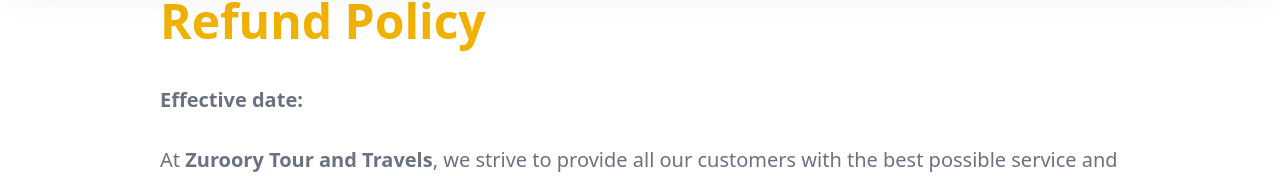
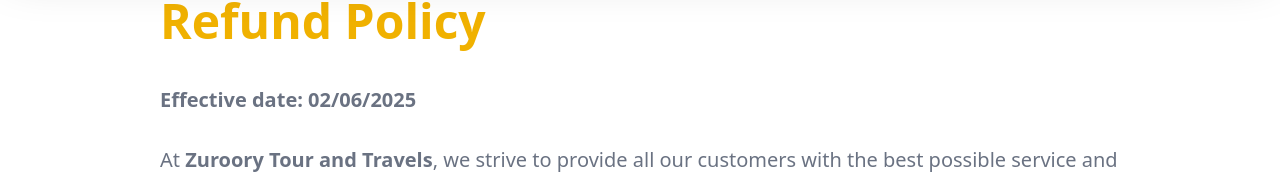
Before and after one commit to Amaanjan00/zuroorytourandtravels, a React (Vite) app: page /refund-policy in a window 1280 px wide. Shown: the part 123-299 px from the top of the page. Built offline with nearby package versions, Linux system fonts and the light colour scheme; a web font is replaced by a local one.

Commit message:
date added

```diff
--- a/src/Pages/RefundPolicy.jsx
+++ b/src/Pages/RefundPolicy.jsx
@@ -11,7 +11,7 @@ function RefundPolicy() {
         <h1 className='text-yellow-500 text-5xl font-bold'>Refund Policy</h1>
 
         <section>
-            <p><b>Effective date:</b></p>
+            <p><b>Effective date: 02/06/2025</b></p>
             <br />
             <p>At <b>Zuroory Tour and Travels</b>, we strive to provide all our customers with the best possible service and clarity when it comes to cancellations and refunds. This policy outlines the conditions under which refunds may be granted and the process for requesting them.</p>
         </section>
--- a/src/Pages/TermsAndConditions.jsx
+++ b/src/Pages/TermsAndConditions.jsx
@@ -11,7 +11,7 @@ function TermsAndConditions() {
             <h1 className='text-yellow-500 text-5xl font-bold'>Terms and Conditions</h1>
 
             <section>
-                <p><b>Effective date:</b></p>
+                <p><b>Effective date: 02/06/2025</b></p>
                 <br />
                 <p>Welcome to <b>Zuroory Tour and Travels</b>. By booking a package or using our services, you agree to the following terms and conditions. Please read them carefully before proceeding with any transactions.</p>
             </section>
```
